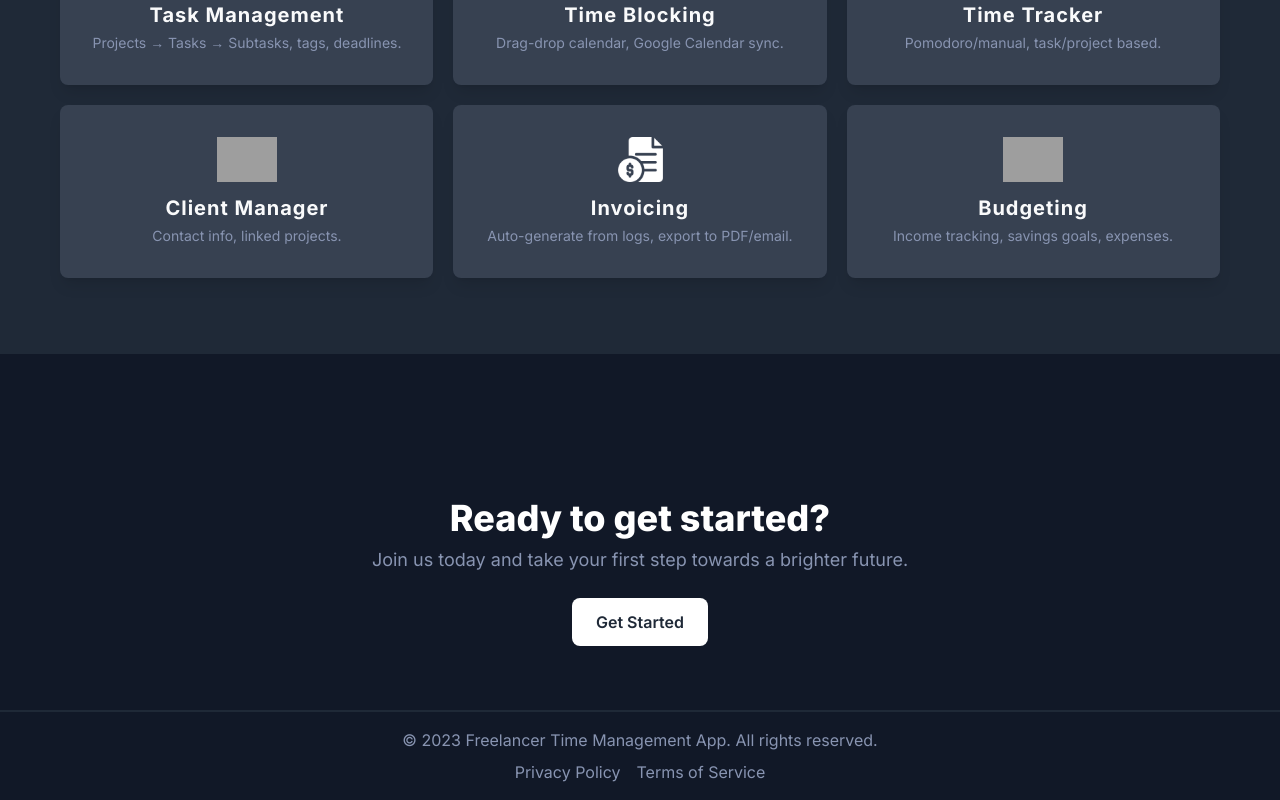
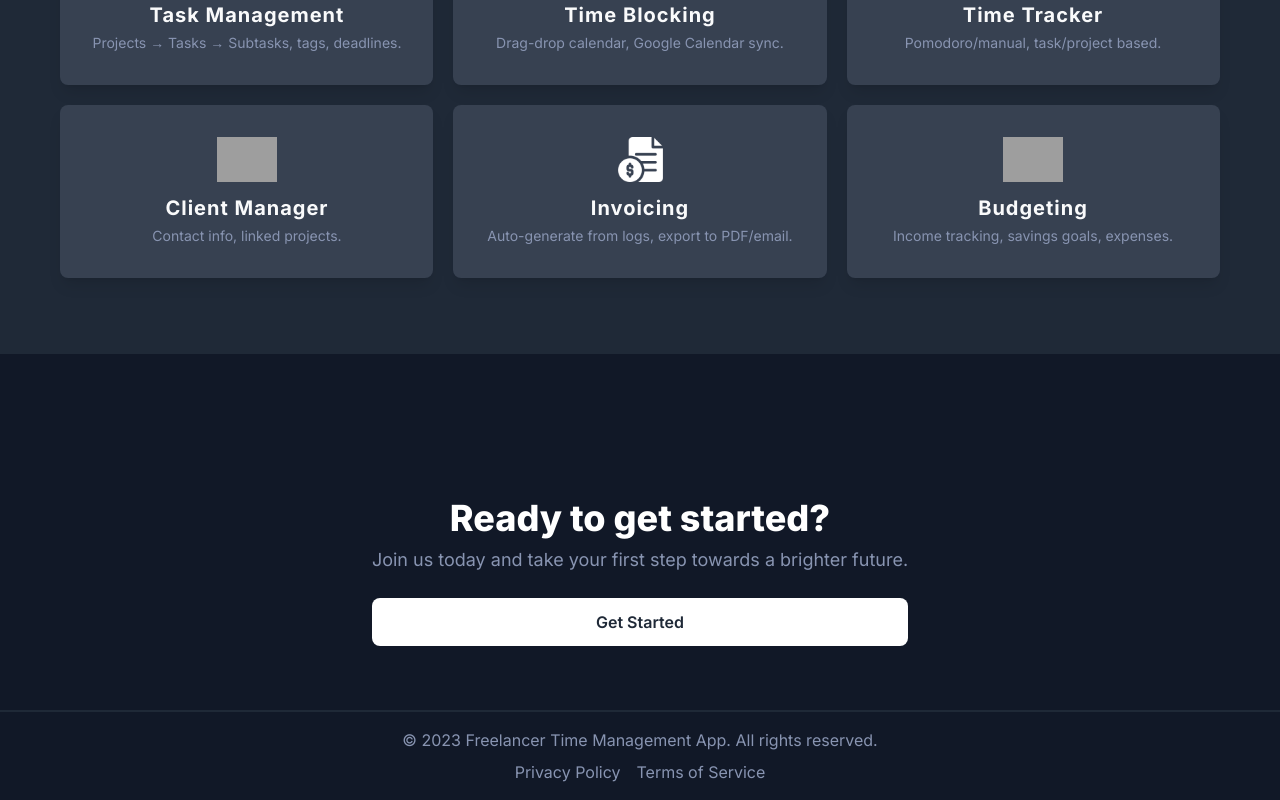
Before and after one commit to DevJaem31/Freelancer-Time-Management-App, a React (Vite) app in the folder frontend/: page / in a window 1280 px wide. Shown: the part 1564-2364 px from the top of the page. Built offline with nearby package versions, Linux system fonts and the light colour scheme; grey boxes are pictures that could not be loaded; a web font is replaced by a local one.

Commit message:
Time Management App v1.1.10

```diff
--- a/frontend/src/components/landing-page-components/cta-component/cta-component.jsx
+++ b/frontend/src/components/landing-page-components/cta-component/cta-component.jsx
@@ -43,13 +43,15 @@ function CtaComponent() {
 				<p className='cta-component-content-text text-[var(--text-accent-color)] text-sm sm:text-base md:text-lg mb-6'>
 					Join us today and take your first step towards a brighter future.
 				</p>
+
+				<div className='flex flex-col gap-5 align-center justify-center'>
 					<button className='cta-component-content-button bg-white text-base text-[var(--card-accent-color)] cursor-pointer hover:bg-gray-200 hover:shadow-lg hover:scale-105 font-semibold px-6 py-3 rounded-lg transition-all duration-300'>
 						Get Started
 					</button>
 
 					{installPromptEvent && (
 						<button
-						className='cta-component-content-download bg-blue-500 text-white font-semibold px-6 py-3 mt-4 rounded-lg hover:bg-blue-600 transition-all duration-300'
+							className='cta-component-content-download bg-blue-500  text-base text-[var(--card-accent-color)] text-[var(--text-color)] cursor-pointer hover:bg-blue-400 hover:shadow-lg hover:scale-105 font-semibold px-6 py-3 rounded-lg transition-all duration-300'
 							onClick={handleInstallClick}
 						>
 							Install App
@@ -57,6 +59,7 @@ function CtaComponent() {
 					)}
 				</div>
 			</div>
+		</div>
 	);
 }
 
```
Lines whose indentation alone changed are shown as unchanged.
